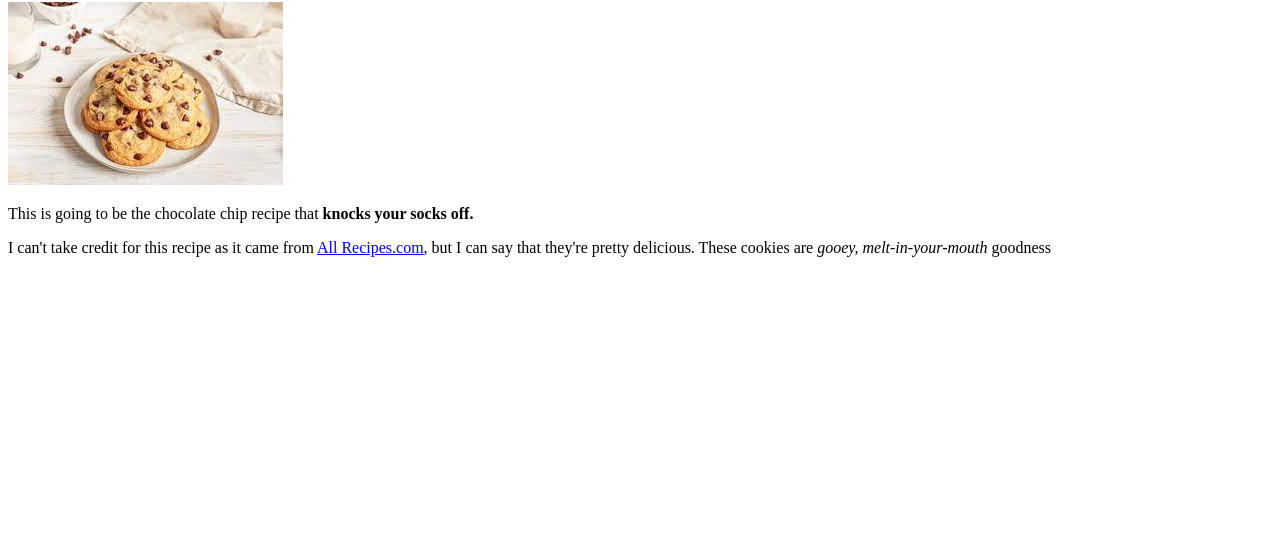
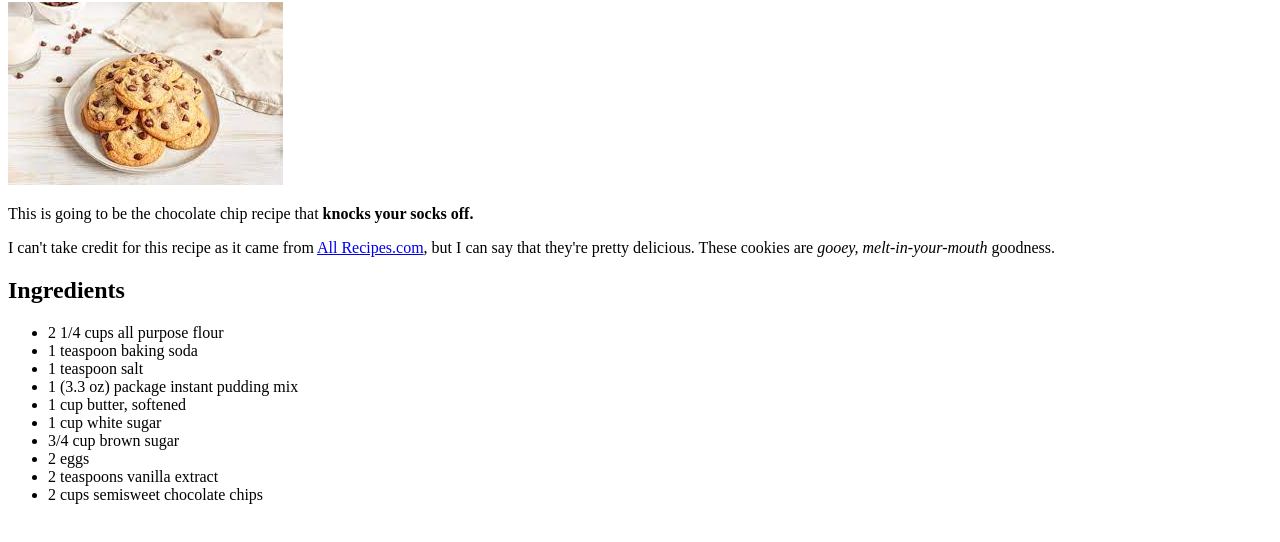
Before and after one commit to beisenberg123/odin-recipes, a plain HTML site: page recipes/chocolatechipcookies.html in a window 1280 px wide. Shown: the part 78-620 px from the top of the page. Drawn offline with Linux system fonts and the light colour scheme.

Commit message:
Add ingredient list to chocolate chip cookie page

```diff
--- a/recipes/chocolatechipcookies.html
+++ b/recipes/chocolatechipcookies.html
@@ -13,7 +13,24 @@
 
     <p>This is going to be the chocolate chip recipe that <strong>knocks your socks off.</strong></p>
     <p>I can't take credit for this recipe as it came from <a href="https://www.allrecipes.com/recipe/25040/chocolate-chip-cookies-v/">All Recipes.com</a>,
-        but I can say that they're pretty delicious. These cookies are <em>gooey, melt-in-your-mouth</em> goodness</p>
+        but I can say that they're pretty delicious. These cookies are <em>gooey, melt-in-your-mouth</em> goodness.</p>
+
+    <h2>Ingredients</h2>
+    <ul>
+        <li>2 1/4 cups all purpose flour</li>
+        <li>1 teaspoon baking soda</li>
+        <li>1 teaspoon salt</li>
+        <li>1 (3.3 oz) package instant pudding mix</li>
+        <li>1 cup butter, softened</li>
+        <li>1 cup white sugar</li>
+        <li>3/4 cup brown sugar</li>
+        <li>2 eggs</li>
+        <li>2 teaspoons vanilla extract</li>
+        <li>2 cups semisweet chocolate chips</li>
+    </ul>
+
+
+
 </body>
 
 </html>
```
